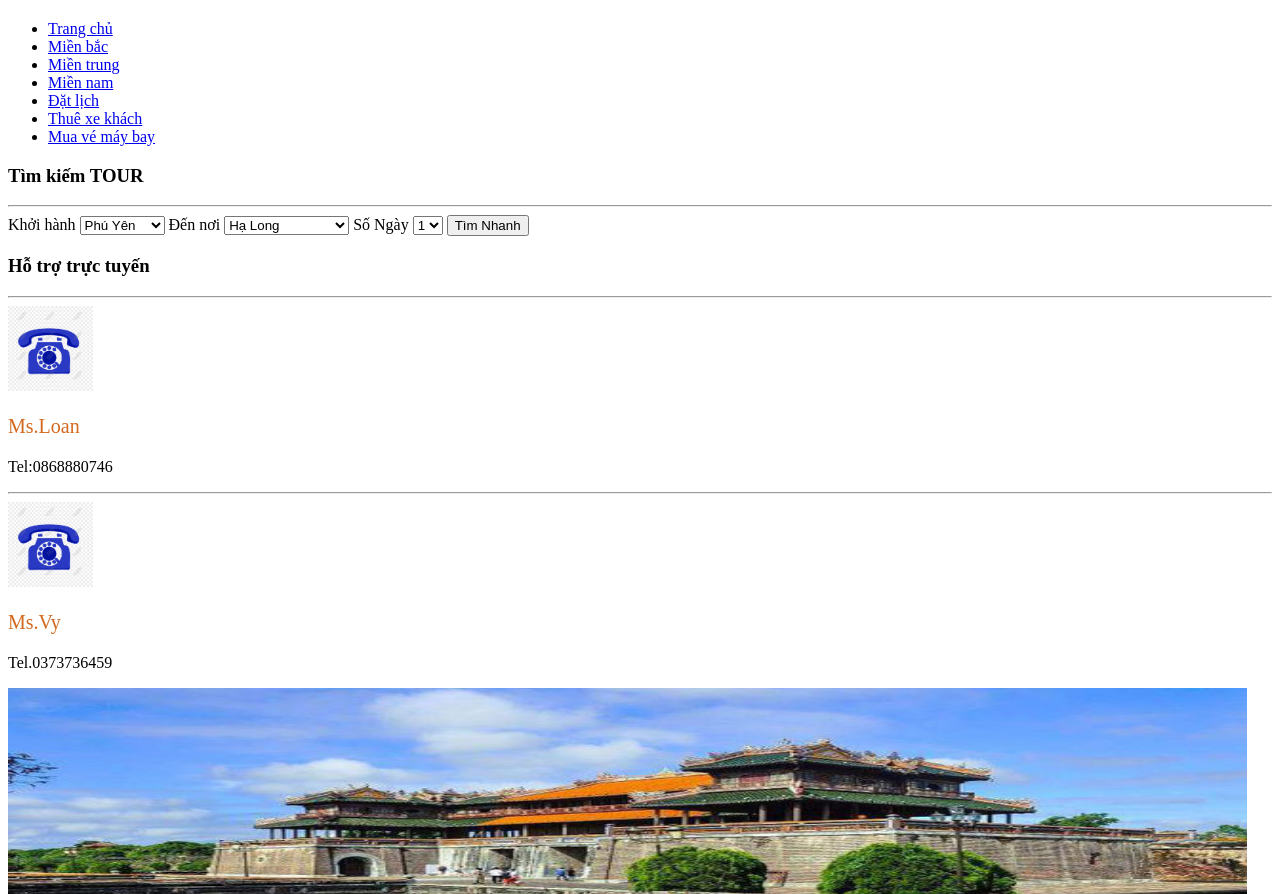
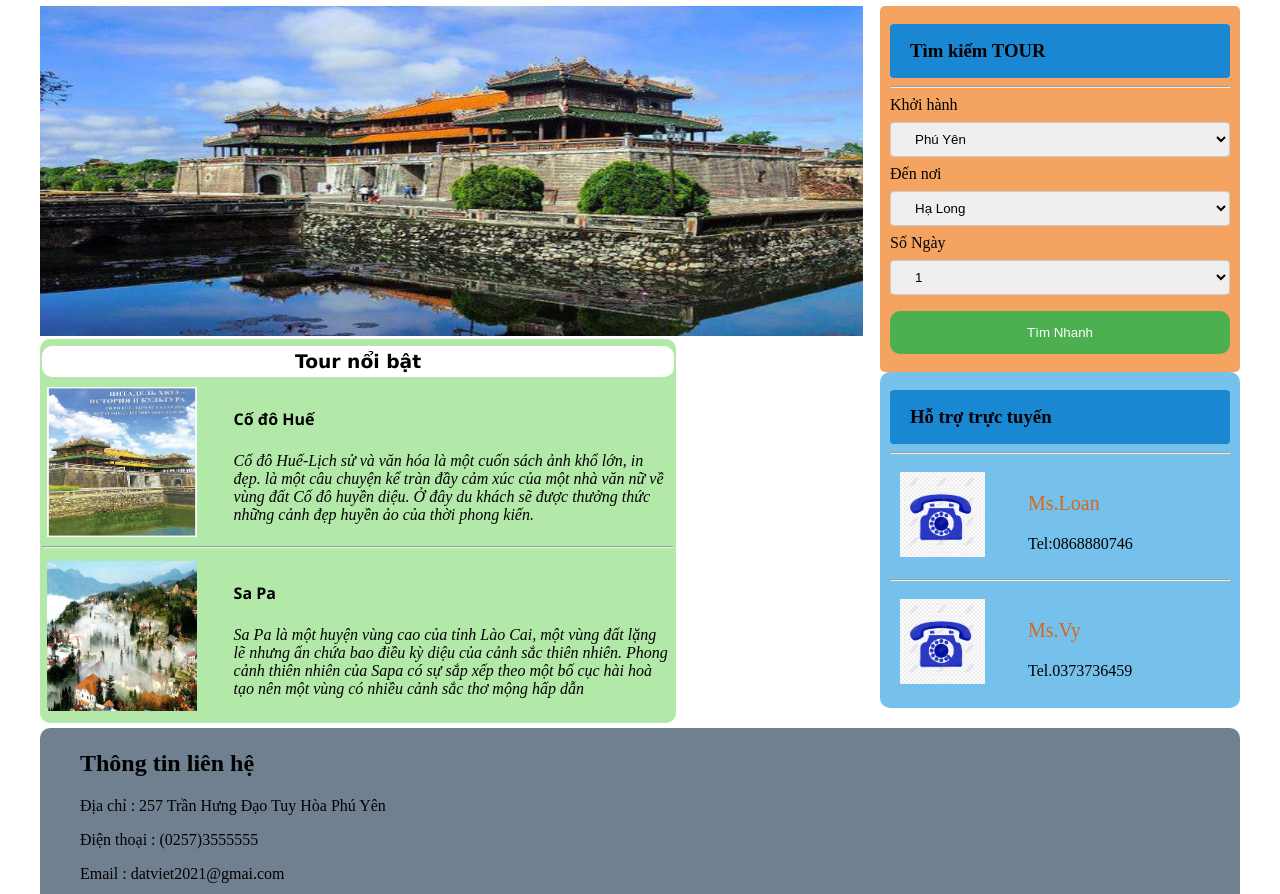
Before and after one commit to vanduy24072002/thietkeweb, a plain HTML site: page web.html in a window 1280 px wide. Shown: the part 172-1066 px from the top of the page. Drawn offline with Linux system fonts and the light colour scheme.

Commit message:
Add files via upload

```diff
--- a/css/web.css
+++ b/css/web.css
@@ -1 +1,153 @@
-file css
+body{
+    margin-left: 40px;
+    margin-right: 40px;
+}
+#header{
+    width: 100%;
+    height: 100px;
+}
+#header h1{
+    float: right;
+    font-size: 35px;
+    font-family:cursive;
+    width: 60%;
+}
+#header::after{
+	content: "";
+	display: table;
+	clear:right;
+}
+#nav{
+    width: 100%;
+    height: 70px;
+
+}
+#nav ul{
+	list-style-type: none;
+	margin: 0px;
+	padding: 0px;
+	overflow: hidden;
+	background-color:dodgerblue;
+    border-radius: 10px;
+}
+#nav li a{
+	float: left;
+	color:white;
+	padding: 20px;
+}
+#nav li a:hover{
+    background-color:black;
+}
+#div{
+    width: 100%;
+}
+#section{
+    width: 70%;
+    height: 330px;
+
+}
+#article{
+    width: 632px;
+    height: 380px;
+    margin-top: 3px;
+    padding: 2px;
+    background-color:rgb(179, 233, 168);
+    border-radius: 10px;
+}
+#aside{
+    width: 30%;
+    float: right;
+}
+#aside input[type=text], select {
+    width: 100%;
+    padding: 8px 20px;
+    margin: 8px 0;
+    display: inline-block;
+    border: 1px solid #ccc;
+    border-radius: 4px;
+    box-sizing:border-box;
+  }
+
+ #aside input[type=submit] {
+    width: 100%;
+    background-color: #4CAF50;
+    color: white;
+    padding: 14px 20px;
+    margin: 8px 0;
+    border: none;
+    border-radius: 10px;
+    cursor: pointer;
+  }
+
+ #aside input[type=submit]:hover {
+    background-color:black;
+  }
+  #aside form{
+    border-radius: 5px;
+    background-color:sandybrown;
+    padding: 10px;
+ }
+#aside h3{
+    background-color: #1987d1;
+    padding: 16px 20px;
+    margin: 8px 0;
+    border: none;
+    border-radius: 4px;
+    cursor: pointer;
+}
+.hotro{
+    padding: 10px;
+    background-color:rgb(118, 193, 236);
+    border-radius: 10px;
+}
+.hotro #div1 div{
+    float: right;
+    width: 60%;
+}
+.hotro #div2 div{
+    float: right;
+    width: 60%;
+}
+.hotro #div1{
+    padding: 10px;
+}
+.hotro #div2{
+    padding: 10px;
+}
+#article h3{
+    background-color:white;
+    padding: 5px 10px;
+    margin: 5px 0;
+    border: none;
+    border-radius: 10px;
+    cursor: pointer;
+    font-family:Verdana, Geneva, Tahoma, sans-serif;
+    text-align: center;
+}
+#article #dv1{
+    float: right;
+    padding: 5px;
+}
+#dv1 div{
+    float: right ;
+    width: 70%;
+    height: 150px;
+}
+#article h4{
+    font-family: 'Segoe UI', Tahoma, Geneva, Verdana, sans-serif;
+}
+#article #dv2{
+    float: right;
+    padding: 5px;
+}
+#dv2 div{
+    float: right ;
+    width: 70%;
+    height: 150px;
+}
+#footer{
+    background-color:slategrey;
+    height:auto;
+    margin-top: 5px;
+    border-radius: 10px;
+}
```
